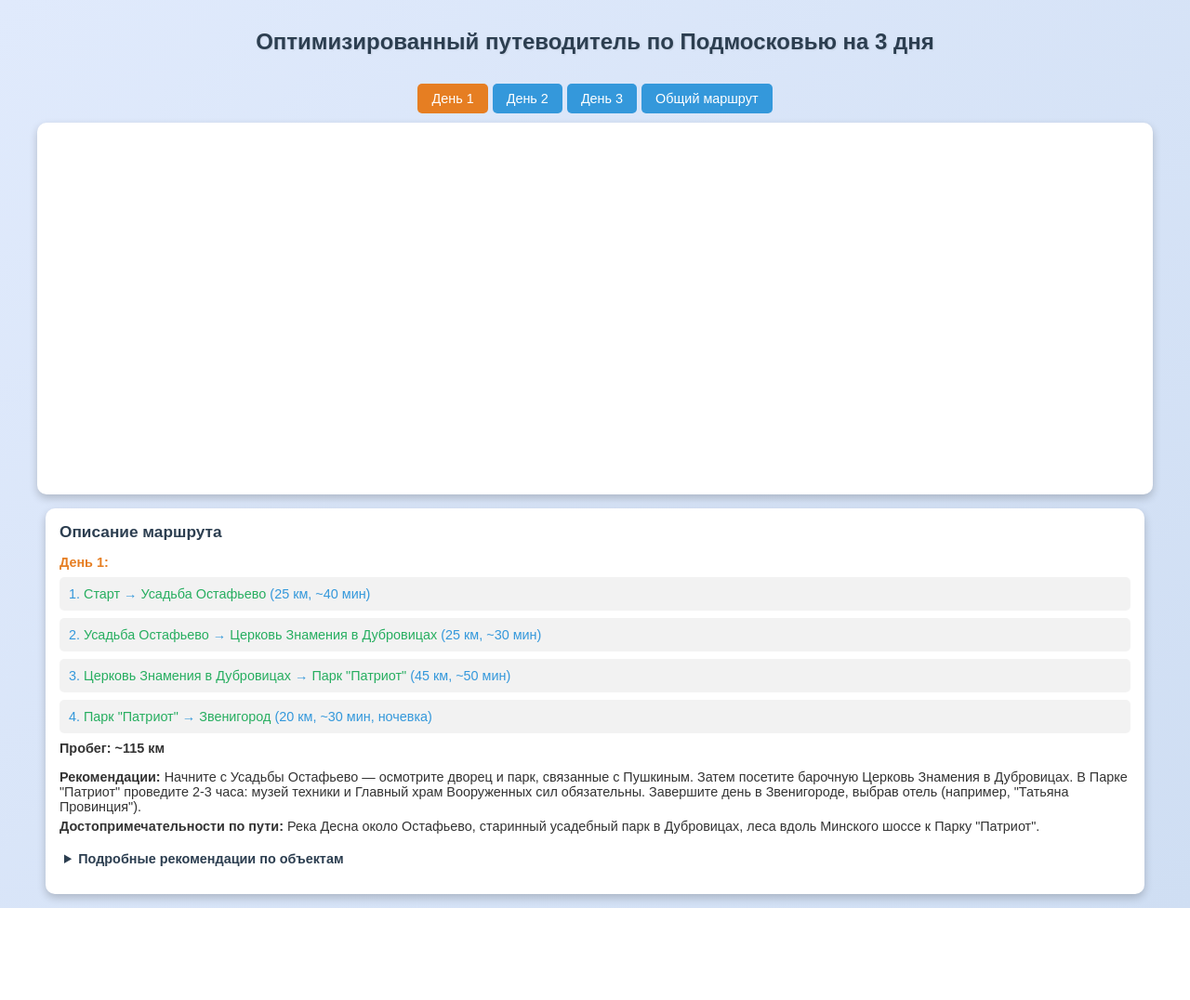
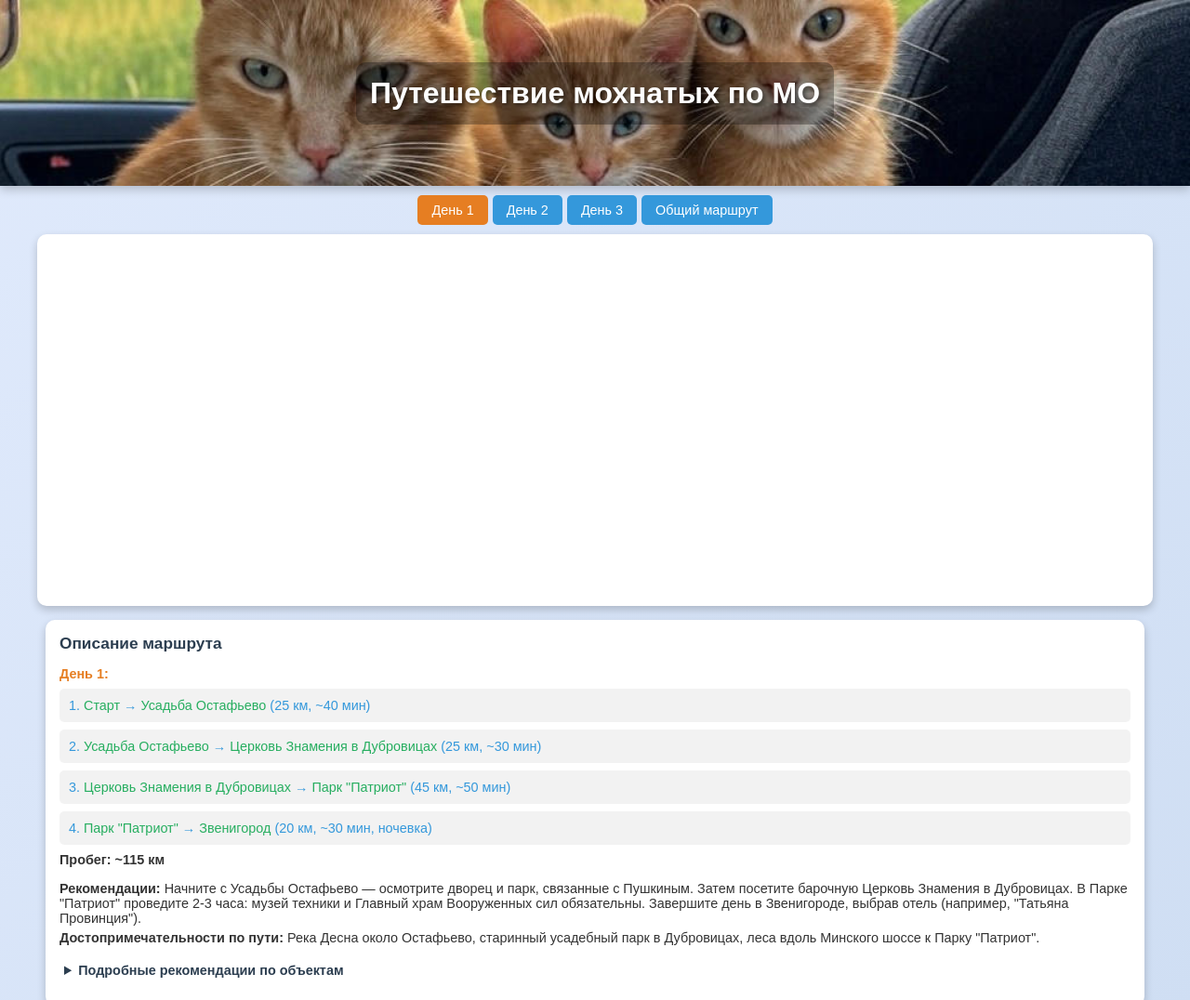
Before and after one commit to Vkadivostok/Maps, a plain HTML site: page index.html in a window 1280 px wide. Shown: the top 1076 px of the page at 93% size. Before the commit the page ends 977 px from the top, so only its background shows below. Drawn offline with Linux system fonts and the light colour scheme.

Commit message:
Update index.html
Фон

```diff
--- a/index.html
+++ b/index.html
@@ -14,12 +14,25 @@
             color: #333;
             overflow-x: hidden;
         }
+        header {
+            width: 100%;
+            height: 200px;
+            background: url('https://raw.githubusercontent.com/Vkadivostok/Maps/main/image.jpg') no-repeat center center;
+            background-size: cover;
+            display: flex;
+            align-items: center;
+            justify-content: center;
+            text-align: center;
+            box-shadow: 0 4px 10px rgba(0, 0, 0, 0.2);
+        }
         h1 {
-            text-align: center;
+            color: #fff;
+            font-size: 2em;
+            text-shadow: 2px 2px 4px rgba(0, 0, 0, 0.5);
+            margin: 0;
             padding: 15px;
-            color: #2c3e50;
-            font-size: 1.5em;
-            text-shadow: 1px 1px 2px rgba(0, 0, 0, 0.1);
+            background: rgba(0, 0, 0, 0.3);
+            border-radius: 10px;
         }
         #map-container {
             position: relative;
@@ -159,8 +172,11 @@
             color: #e67e22;
         }
         @media (max-width: 768px) {
+            header {
+                height: 150px;
+            }
             h1 {
-                font-size: 1.2em;
+                font-size: 1.5em;
             }
             #map {
                 height: 40vh;
@@ -176,7 +192,9 @@
     </style>
 </head>
 <body>
-    <h1>Оптимизированный путеводитель по Подмосковью на 3 дня</h1>
+    <header>
+        <h1>Путешествие мохнатых по МО</h1>
+    </header>
     <div id="controls">
         <button id="day1" class="active" onclick="showRoute('day1')">День 1</button>
         <button id="day2" onclick="showRoute('day2')">День 2</button>
@@ -491,4 +509,4 @@
         }
     </script>
 </body>
-                                                            </html>
+</html>
```
